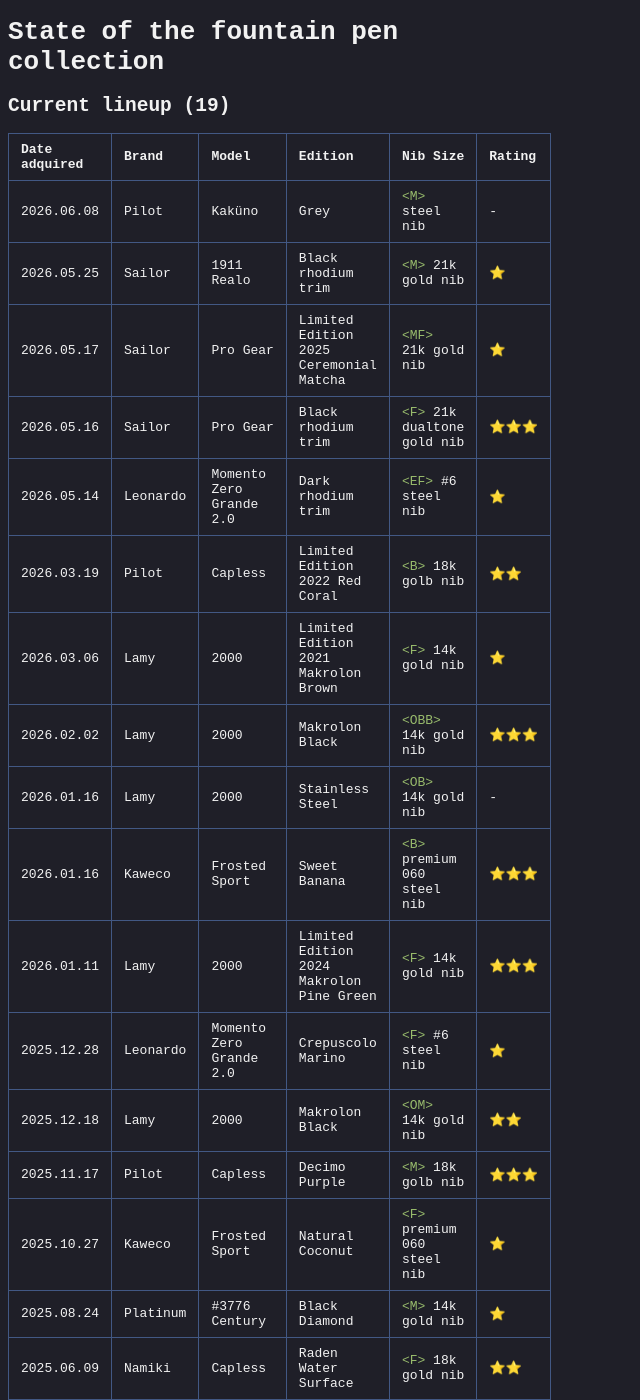
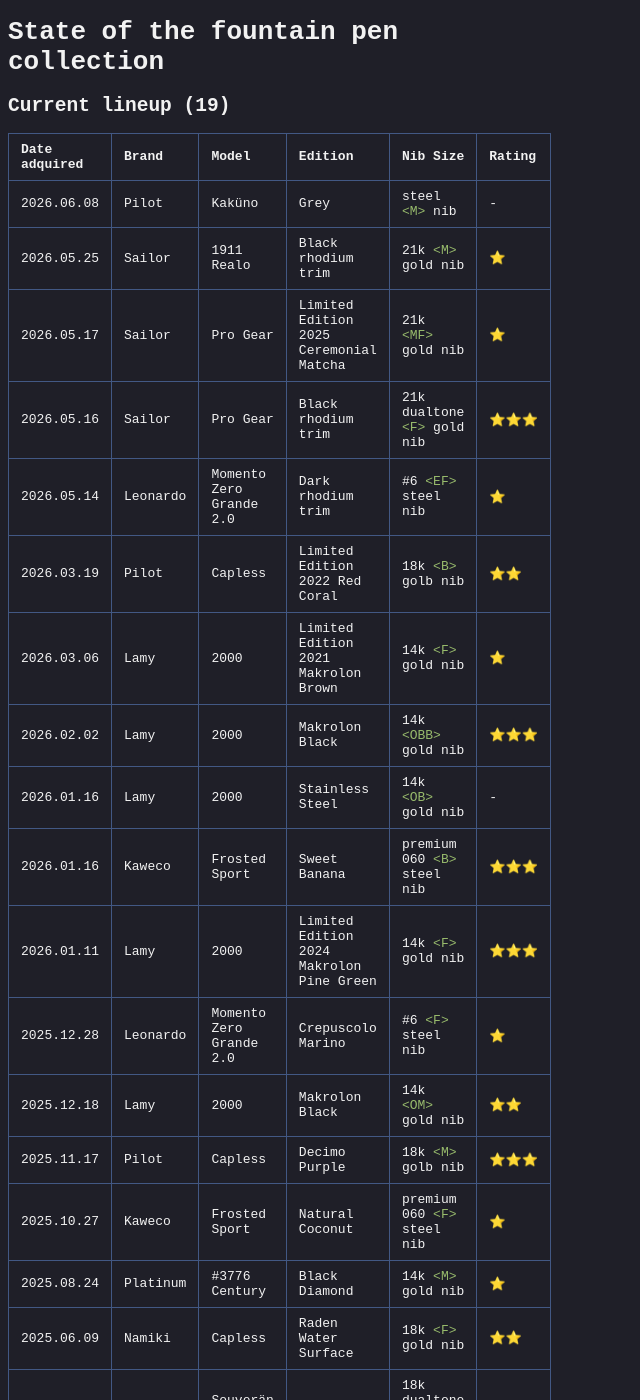
Before and after one commit to s-estay/s-estay.github.io, a Jekyll site: the page built from _posts/2025-12-11-state-of-the-fp-collection-2025.md, in a window 1280 px wide and 1400 px high. Shown: the whole window, without its empty margins (0-640 px from the left). Built offline with Jekyll 4.4.1, drawn with Linux system fonts in a browser that asks for light colours; some of the changed lines change nothing that is shown; some of the changed text lies outside the part shown.

Commit message:
Refine pen details and nib size formatting
Updated the nib size formatting for several pens in the collection and adjusted the details for pens that have been let go.

```diff
--- a/_posts/2025-12-11-state-of-the-fp-collection-2025.md
+++ b/_posts/2025-12-11-state-of-the-fp-collection-2025.md
@@ -10,36 +10,36 @@
 
 | Date adquired | Brand | Model | Edition | Nib Size | Rating |
 | --- | --- | --- | --- | --- | --- |
-| 2026.06.08 | Pilot | Kaküno | Grey | `<M>` steel nib | - |
-| 2026.05.25 | Sailor | 1911 Realo | Black rhodium trim | `<M>`  21k gold nib | ⭐️ |
-| 2026.05.17 | Sailor | Pro Gear | Limited Edition 2025 Ceremonial Matcha | `<MF>` 21k gold nib | ⭐️ |
-| 2026.05.16 | Sailor | Pro Gear | Black rhodium trim | `<F>` 21k dualtone gold nib | ⭐️⭐️⭐️ |
-| 2026.05.14 | Leonardo | Momento Zero Grande 2.0 | Dark rhodium trim |  `<EF>` #6 steel nib | ⭐️ |
-| 2026.03.19 | Pilot | Capless | Limited Edition 2022 Red Coral | `<B>` 18k golb nib | ⭐️⭐️ |
-| 2026.03.06 | Lamy | 2000 | Limited Edition 2021 Makrolon Brown | `<F>` 14k gold nib | ⭐️ |
-| 2026.02.02 | Lamy | 2000 | Makrolon Black | `<OBB>` 14k gold nib | ⭐️⭐️⭐️ |
-| 2026.01.16 | Lamy | 2000 | Stainless Steel | `<OB>` 14k gold nib | - |
-| 2026.01.16 | Kaweco | Frosted Sport | Sweet Banana | `<B>` premium 060 steel nib | ⭐️⭐️⭐️ |
-| 2026.01.11 | Lamy | 2000 | Limited Edition 2024 Makrolon Pine Green | `<F>` 14k gold nib | ⭐️⭐️⭐️ |
-| 2025.12.28 | Leonardo | Momento Zero Grande 2.0 | Crepuscolo Marino | `<F>` #6 steel nib | ⭐️ |
-| 2025.12.18 | Lamy | 2000 | Makrolon Black | `<OM>` 14k gold nib | ⭐️⭐️ |
-| 2025.11.17 | Pilot | Capless | Decimo Purple | `<M>` 18k golb nib | ⭐️⭐️⭐️ |
-| 2025.10.27 | Kaweco | Frosted Sport | Natural Coconut | `<F>` premium 060 steel nib | ⭐️ |
-| 2025.08.24 | Platinum | #3776 Century | Black Diamond | `<M>` 14k gold nib | ⭐️ |
-| 2025.06.09 | Namiki | Capless | Raden Water Surface | `<F>` 18k gold nib | ⭐️⭐️ |
-| 2025.04.24 | Pelikan | Souverän M800 | Black | `<EF>` 18k dualtone golb nib | ⭐️ |
-| 2025.03.16 | Pilot | Capless | Limited Edition 2024 Seashore | `<M>` 18k golb nib | ⭐️⭐️⭐️ |
+| 2026.06.08 | Pilot | Kaküno | Grey | steel `<M>` nib | - |
+| 2026.05.25 | Sailor | 1911 Realo | Black rhodium trim | 21k `<M>` gold nib | ⭐️ |
+| 2026.05.17 | Sailor | Pro Gear | Limited Edition 2025 Ceremonial Matcha | 21k `<MF>` gold nib | ⭐️ |
+| 2026.05.16 | Sailor | Pro Gear | Black rhodium trim | 21k dualtone `<F>` gold nib | ⭐️⭐️⭐️ |
+| 2026.05.14 | Leonardo | Momento Zero Grande 2.0 | Dark rhodium trim | #6 `<EF>` steel nib | ⭐️ |
+| 2026.03.19 | Pilot | Capless | Limited Edition 2022 Red Coral | 18k `<B>` golb nib | ⭐️⭐️ |
+| 2026.03.06 | Lamy | 2000 | Limited Edition 2021 Makrolon Brown | 14k `<F>` gold nib | ⭐️ |
+| 2026.02.02 | Lamy | 2000 | Makrolon Black | 14k `<OBB>` gold nib | ⭐️⭐️⭐️ |
+| 2026.01.16 | Lamy | 2000 | Stainless Steel | 14k `<OB>` gold nib | - |
+| 2026.01.16 | Kaweco | Frosted Sport | Sweet Banana | premium 060 `<B>` steel nib | ⭐️⭐️⭐️ |
+| 2026.01.11 | Lamy | 2000 | Limited Edition 2024 Makrolon Pine Green | 14k `<F>` gold nib | ⭐️⭐️⭐️ |
+| 2025.12.28 | Leonardo | Momento Zero Grande 2.0 | Crepuscolo Marino |  #6 `<F>` steel nib | ⭐️ |
+| 2025.12.18 | Lamy | 2000 | Makrolon Black | 14k `<OM>` gold nib | ⭐️⭐️ |
+| 2025.11.17 | Pilot | Capless | Decimo Purple | 18k `<M>` golb nib | ⭐️⭐️⭐️ |
+| 2025.10.27 | Kaweco | Frosted Sport | Natural Coconut | premium 060 `<F>` steel nib | ⭐️ |
+| 2025.08.24 | Platinum | #3776 Century | Black Diamond | 14k `<M>` gold nib | ⭐️ |
+| 2025.06.09 | Namiki | Capless | Raden Water Surface | 18k `<F>` gold nib | ⭐️⭐️ |
+| 2025.04.24 | Pelikan | Souverän M800 | Black | 18k dualtone `<EF>` golb nib | ⭐️ |
+| 2025.03.16 | Pilot | Capless | Limited Edition 2024 Seashore | 18k `<M>` golb nib | ⭐️⭐️⭐️ |
 
 ## Pens that I've let go (9)
 
 | Date adquired/sold | Brand | Model | Edition | Nib Size |
 | --- | --- | --- | --- | --- |
-| 2025.09.02 2026.03.03 | Pelikan | Souverän M800 | Red Stripe | `<F>` 18k dualtone golb nib |
-| 2025.11.28 2026.03.02 | Leonardo | Momento Zero Grande 2.0 | Sottobosco | `<1.5 mm stub>` steel nib |
-| 2025.12.14 2026.03.08 | Kaweco | Special Brass | `<EF>` steel nib |
-| 2025.09.23 2025.11.24 | Platinum | #3776 Century | Bourgogne rhodium trim | `<C>` 14k gold nib |
-| 2025.07.11 2025.08.28 | Platinum | #3776 Century | Laurel Green gold trim | `<F>` 14k gold nib |
-| 2025.05.12 2025.10.13 | Pilot | Custom 743 | - | `<SM>` 14k gold nib |
-| 2025.05.12 2025.07.03 | Pilot | Custom 743 | - | `<FA>` 14k gold nib |
-| 2025.04.03 2025.04.08 | Pilot | Capless | Limited Edition 2022 Red Coral | `<M>` 18k golb nib |
-| 2025.02.01 2025.03.17 | Lamy | 2000 | Black | `<F>` 14k gold nib |
+| 2025.09.02 2026.03.03 | Pelikan | Souverän M800 | Red Stripe |  18k dualtone `<F>` golb nib |
+| 2025.11.28 2026.03.02 | Leonardo | Momento Zero Grande 2.0 | Sottobosco | #6 `<1.5 mm stub>` steel nib |
+| 2025.12.14 2026.03.08 | Kaweco | Special | Brass | `<EF>` steel nib |
+| 2025.09.23 2025.11.24 | Platinum | #3776 Century | Bourgogne rhodium trim | 14k `<C>` gold nib |
+| 2025.07.11 2025.08.28 | Platinum | #3776 Century | Laurel Green gold trim | 14k `<F>` gold nib |
+| 2025.05.12 2025.10.13 | Pilot | Custom 743 | - | 14k `<SM>` gold nib |
+| 2025.05.12 2025.07.03 | Pilot | Custom 743 | - | 14k `<FA>` gold nib |
+| 2025.04.03 2025.04.08 | Pilot | Capless | Limited Edition 2022 Red Coral | 18k `<M>` golb nib |
+| 2025.02.01 2025.03.17 | Lamy | 2000 | Black | 14k `<F>` gold nib |
```
